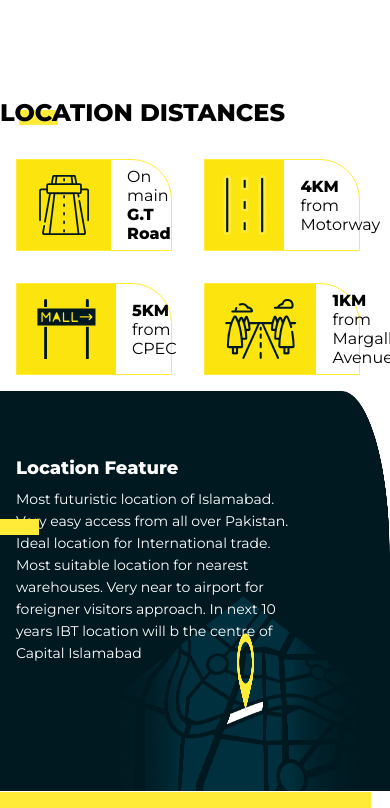
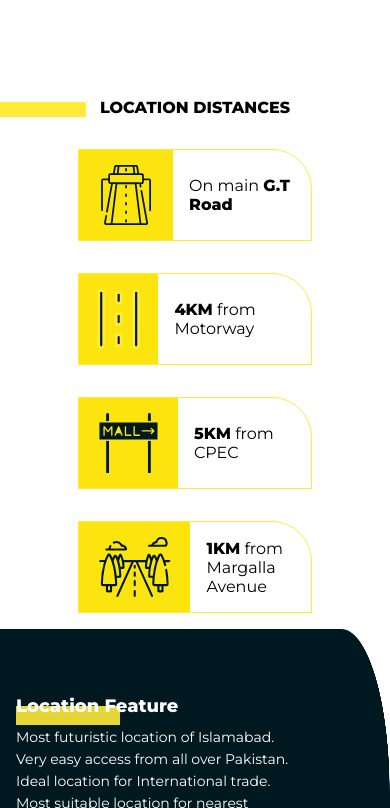
Before and after one commit to asimrasheed533/ibt-pak, a React (Create React App) app: page / in a window 390 px wide. Shown: the part 2096-2904 px from the top of the page. Built offline with nearby package versions, Linux system fonts and the light colour scheme.

Commit message:
style__done

```diff
--- a/src/style/global.scss
+++ b/src/style/global.scss
@@ -314,6 +314,7 @@ body {
 .location__wraper__heading {
   font-size: 24px;
   font-weight: 700;
+  position: relative;
 }
 .location__wraper__cards {
   width: 100%;
@@ -325,10 +326,10 @@ body {
   content: "";
   background-color: $primary;
   position: absolute;
-  width: 10%;
+  width: 22%;
+  left: 0;
+  bottom: 0;
   height: 15px;
-  margin-top: 12px;
-  margin-left: -266px;
   z-index: -1;
 }
 .location__card {
@@ -390,19 +391,22 @@ body {
   color: white;
 }
 .location__map__container__overlay__contant__heading {
-  font-size: 26px;
+  font-size: 30px;
   font-weight: 700;
   margin: 0.5em 0em;
+  position: relative;
+  z-index: 2;
 }
 .location__map__container__overlay__contant__heading::after {
   content: "";
   background-color: $primary;
   position: absolute;
-  top: 39%;
+  top: 50%;
   left: 0px;
-  width: 10%;
-  height: 16px;
-  // z-index: -1;
+  width: 25%;
+  height: 19px;
+  z-index: -1;
+  opacity: 0.9;
 }
 .location__map__container__overlay__contant__sub__heading {
   font-size: 16px;
@@ -632,6 +636,17 @@ body {
 }
 
 @media (max-width: 800px) {
+  .location__wraper__cards {
+    flex-direction: column;
+    display: flex;
+    align-items: center;
+  }
+  .location__card {
+    width: 60%;
+  }
+  .location__wraper__heading {
+    text-align: center;
+  }
   .location__map__container__overlay__contant {
     width: 115%;
     padding: 0em 1em;
@@ -785,6 +800,9 @@ body {
   }
 }
 @media (max-width: 500px) {
+  .location__wraper__heading {
+    font-size: 16px;
+  }
   .intro__container__left__contant__heading {
     font-size: 20px;
   }
```
